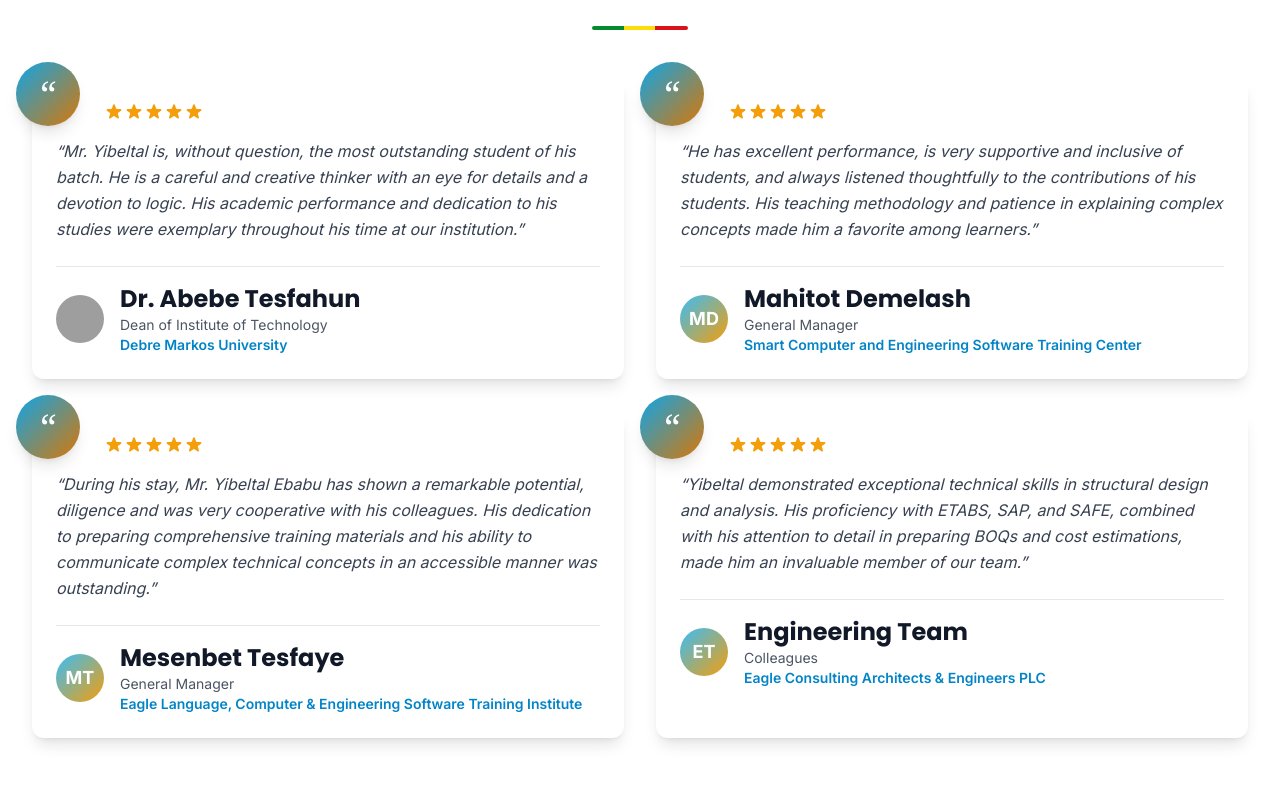
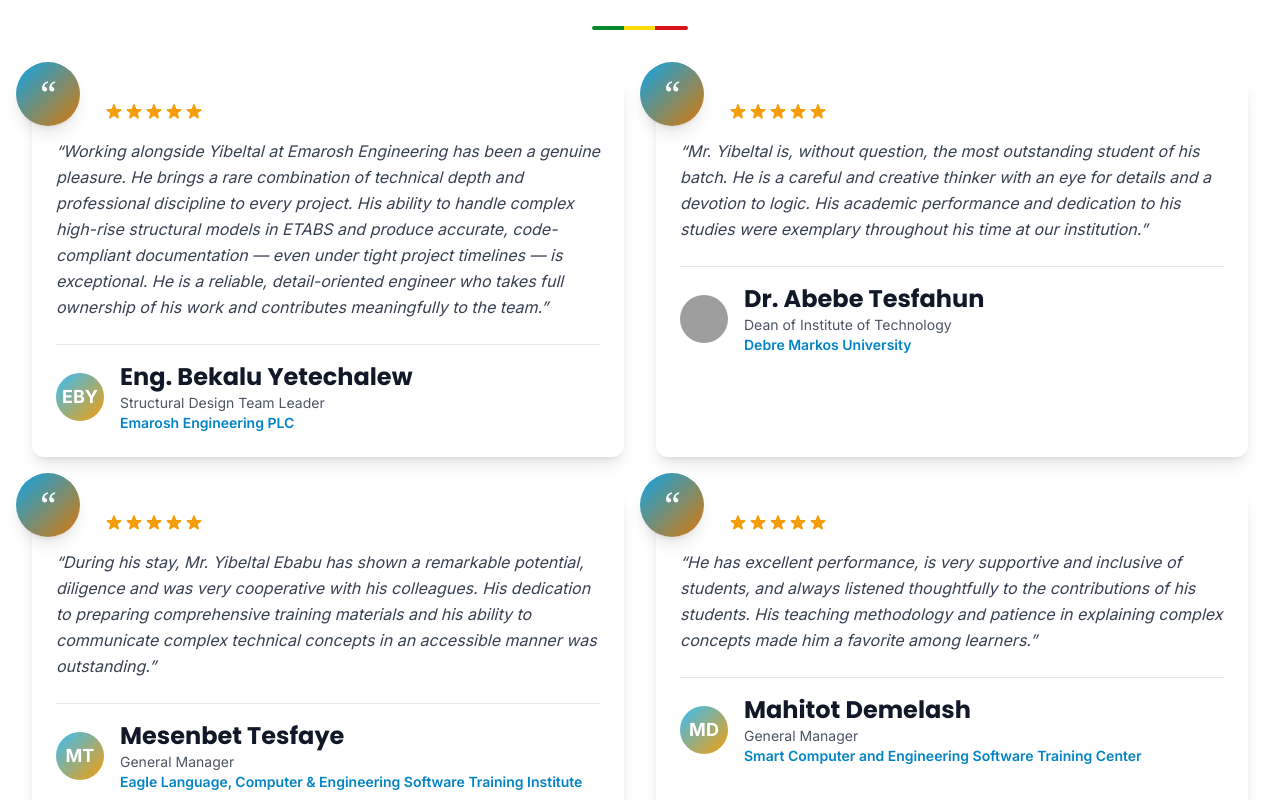
Before and after one commit to Ayib2127/my_portfolio_final, a Next.js app: page / in a window 1280 px wide. Shown: the part 10900-11700 px from the top of the page. Built offline with nearby package versions, Linux system fonts and the light colour scheme; no server answers; grey boxes are pictures that could not be loaded.

Commit message:
Add Eng. Bekalu Yetechalew testimonial at top, remove anonymous Engineering Team entry

```diff
--- a/src/data/testimonials.ts
+++ b/src/data/testimonials.ts
@@ -3,20 +3,20 @@ import { Testimonial } from '@/types'
 export const testimonials: Testimonial[] = [
   {
     id: '1',
+    name: 'Eng. Bekalu Yetechalew',
+    title: 'Structural Design Team Leader',
+    company: 'Emarosh Engineering PLC',
+    message: 'Working alongside Yibeltal at Emarosh Engineering has been a genuine pleasure. He brings a rare combination of technical depth and professional discipline to every project. His ability to handle complex high-rise structural models in ETABS and produce accurate, code-compliant documentation — even under tight project timelines — is exceptional. He is a reliable, detail-oriented engineer who takes full ownership of his work and contributes meaningfully to the team.',
+    rating: 5,
+  },
+  {
+    id: '2',
     name: 'Dr. Abebe Tesfahun',
     title: 'Dean of Institute of Technology',
     company: 'Debre Markos University',
     message: 'Mr. Yibeltal is, without question, the most outstanding student of his batch. He is a careful and creative thinker with an eye for details and a devotion to logic. His academic performance and dedication to his studies were exemplary throughout his time at our institution.',
     rating: 5,
     image: 'https://res.cloudinary.com/dbn8jx8bh/image/upload/w_100,h_100,c_fill,g_face,q_auto,f_auto/v1764169842/f34c14ea-aec8-4de4-8fe9-dce7212b6747.png',
-  },
-  {
-    id: '2',
-    name: 'Mahitot Demelash',
-    title: 'General Manager',
-    company: 'Smart Computer and Engineering Software Training Center',
-    message: 'He has excellent performance, is very supportive and inclusive of students, and always listened thoughtfully to the contributions of his students. His teaching methodology and patience in explaining complex concepts made him a favorite among learners.',
-    rating: 5,
   },
   {
     id: '3',
@@ -28,10 +28,10 @@ export const testimonials: Testimonial[] = [
   },
   {
     id: '4',
-    name: 'Engineering Team',
-    title: 'Colleagues',
-    company: 'Eagle Consulting Architects & Engineers PLC',
-    message: 'Yibeltal demonstrated exceptional technical skills in structural design and analysis. His proficiency with ETABS, SAP, and SAFE, combined with his attention to detail in preparing BOQs and cost estimations, made him an invaluable member of our team.',
+    name: 'Mahitot Demelash',
+    title: 'General Manager',
+    company: 'Smart Computer and Engineering Software Training Center',
+    message: 'He has excellent performance, is very supportive and inclusive of students, and always listened thoughtfully to the contributions of his students. His teaching methodology and patience in explaining complex concepts made him a favorite among learners.',
     rating: 5,
   },
 ]
```
